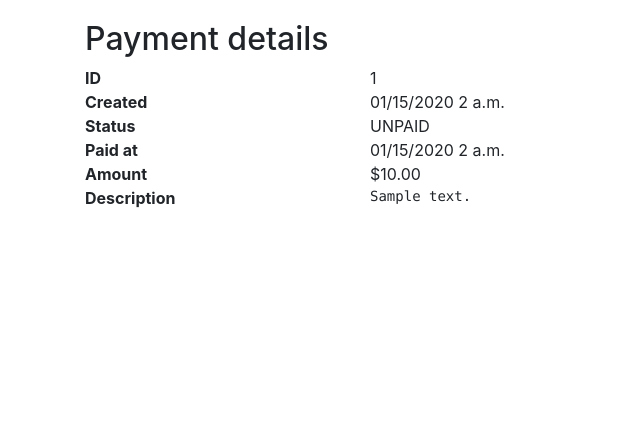
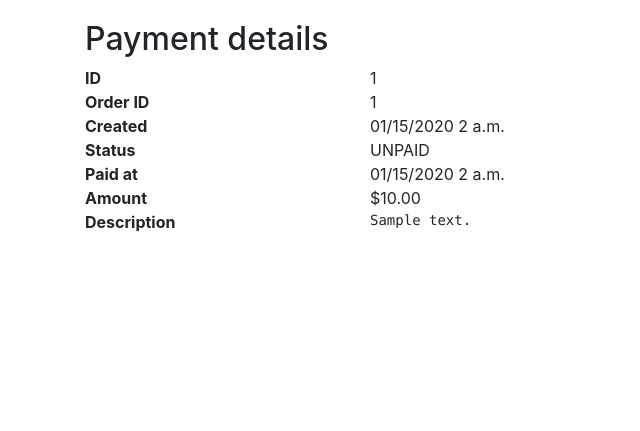
Before and after one commit to amschaal/payment, a Django app: page /payments/1/ in a window 1280 px wide. Shown: the part 86-517 px from the top of the page, without its empty margins (0-640 px from the left). Run offline with Django 3.2, Linux system fonts and the light colour scheme; tables that the repository leaves empty hold one stand-in row (values such as "Sample post"); some libraries are stand-ins or nearby versions.

Commit message:
Adding order id or description to touchnet receipt, adding order id to payment details pages where applicable.

```diff
--- a/payment/templates/payment/index.html
+++ b/payment/templates/payment/index.html
@@ -2,6 +2,5 @@
 
 {% block content %}
 <h2>Welcome to the UC Davis Genome Center's payment application.</h2>
-<p>If you are a <a href="http://genomecenter.ucdavis.edu">Genome Center</a> customer, you may be directed to pay for core services on this site.  As we phase out use of <a href="http://cores.genomecenter.ucdavis.edu">cores.genomecenter.ucdavis.edu</a>, credit card payments will now be made here.</p>
-<p>Customers who are unable to pay by UC Davis account, UC chartstring, or by purchase order may request to pay by credit card.  Please contact the Genome Center administrative staff for a payment link at "gccoreadmin@ucdavis.edu".
+<p>If you are a <a href="http://genomecenter.ucdavis.edu">Genome Center</a> customer, you may request to pay for your order by credit card.  If you wish to do so, please contact the Genome Center administrative staff for a secure payment link at "GcCoreAdmin@ucdavis.edu".</p>
 {% endblock %}
--- a/payment/templates/payment/payment.html
+++ b/payment/templates/payment/payment.html
@@ -11,6 +11,16 @@
     {{payment.id}}
   </div>
 </div>
+{% if payment.order_id %}
+<div class="row">
+  <div class="col-3">
+    <strong>Order ID</strong>
+  </div>
+  <div class="col">
+    {{payment.order_id}}
+  </div>
+</div>
+{% endif %}
 <div class="row">
   <div class="col-3">
     <strong>Created</strong>
--- a/touchnet/forms.py
+++ b/touchnet/forms.py
@@ -18,6 +18,7 @@ class TouchnetPostForm(forms.Form):
     CANCEL_LINK = forms.URLField(required=False,widget=forms.HiddenInput())
     AMT = forms.CharField(widget=forms.HiddenInput)
     VALIDATION_KEY = forms.CharField(widget=forms.HiddenInput())
+    EXT_TRANS_ID_LABEL = forms.CharField(widget=forms.HiddenInput())
     def __init__(self, *args, **kwargs):
         import base64
         import hashlib
@@ -35,7 +36,8 @@ class TouchnetPostForm(forms.Form):
                 'SUCCESS_LINK': settings.SITE_URL + reverse('payment',kwargs={'id':self.payment.id}),
                 'CANCEL_LINK': settings.SITE_URL + reverse('pay',kwargs={'id':self.payment.id}),
                 'AMT': AMT,
-                'VALIDATION_KEY': base64.encodestring(m.digest())
+                'VALIDATION_KEY': base64.encodestring(m.digest()),
+                'EXT_TRANS_ID_LABEL': 'Order ID {0}'.format(self.payment.order_id) if self.payment.order_id else self.payment.description
                 }
         print data
         m.update(conf.get('POSTING_KEY')+data['EXT_TRANS_ID']+str(data['AMT']))
```
Also changed, not shown: payment/templates/payment/pay.html (+10 -0 lines).
